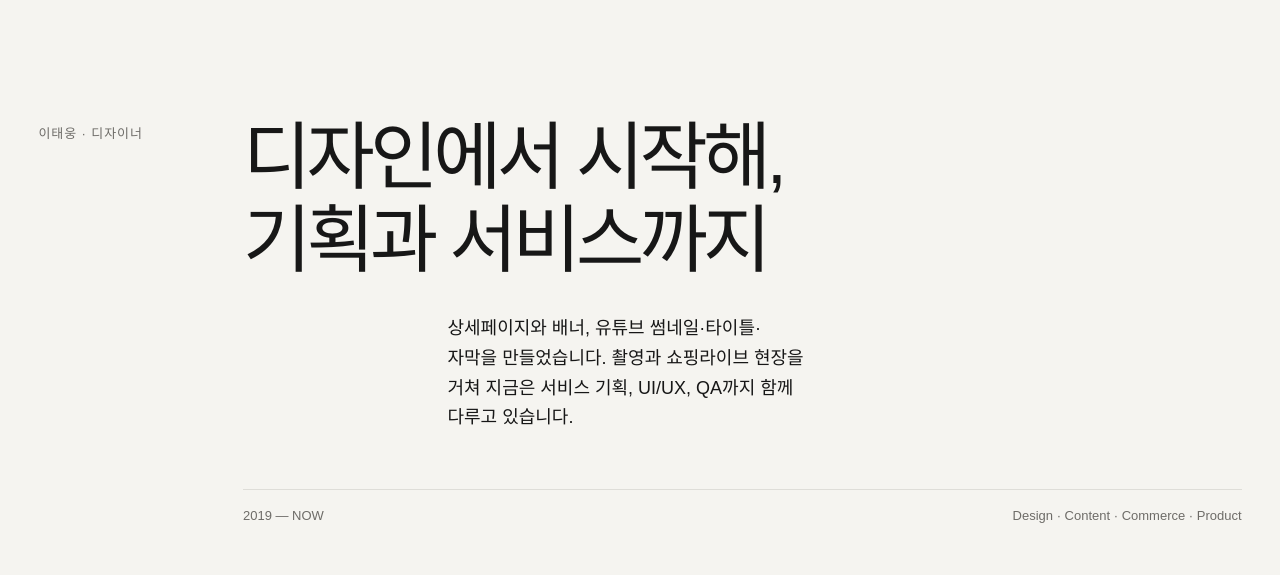
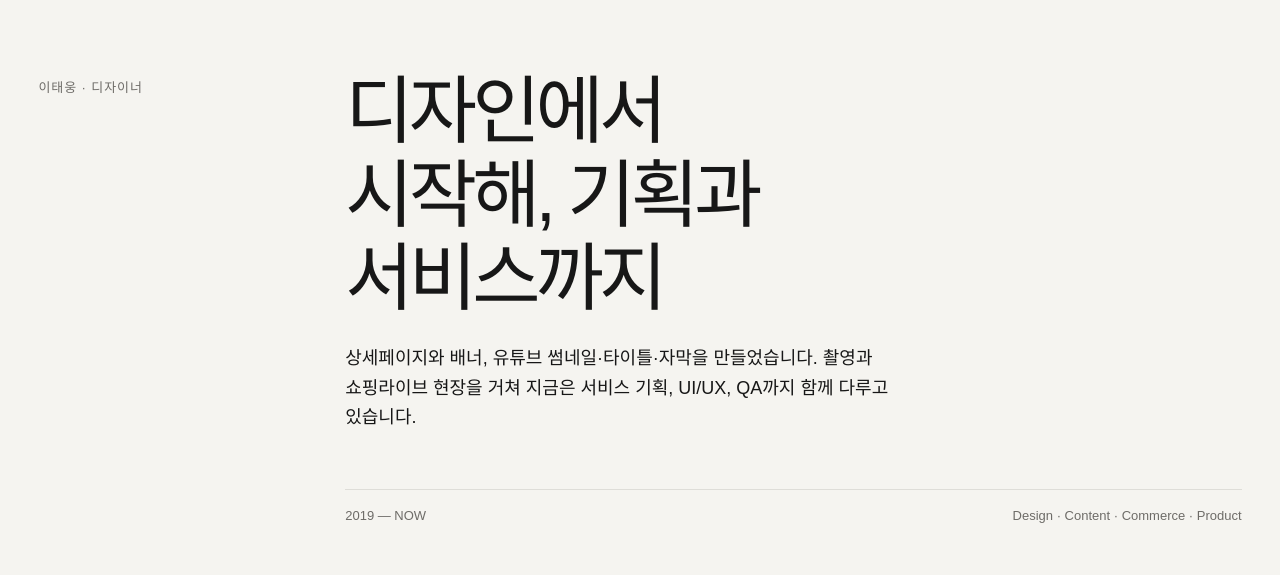
Before and after one commit to livee0322/taewoong-portfolio, a Next.js app: page / in a window 1280 px wide. Shown: the part 186-761 px from the top of the page. Built offline with nearby package versions, Linux system fonts and the light colour scheme; no server answers; the database is empty.

Commit message:
polish hero editorial grid alignment

```diff
--- a/src/app/globals.css
+++ b/src/app/globals.css
@@ -104,11 +104,11 @@ ul, ol { margin: 0; padding: 0; }
 .menu-toggle, .mobile-nav { display: none; }
 
 .home-hero { display: grid; min-height: calc(100svh - 76px); align-items: end; padding-top: clamp(5rem, 9vw, 8rem); padding-bottom: clamp(4rem, 7vw, 6rem); }
-.hero-copy { display: grid; grid-template-columns: repeat(12, minmax(0, 1fr)); align-items: end; gap: 0 24px; }
+.hero-copy { display: grid; grid-template-columns: repeat(12, minmax(0, 1fr)); align-items: start; gap: 0 24px; }
 .hero-eyebrow { grid-column: 1 / span 2; align-self: start; padding-top: 0.55rem; }
-.home-hero h1 { grid-column: 3 / -1; max-width: none; font-size: clamp(3.75rem, 5.8vw, 5.25rem); letter-spacing: -0.065em; }
-.hero-statement { grid-column: 5 / span 5; max-width: 36ch; margin-top: var(--space-8); font-size: clamp(1.125rem, 1.4vw, 1.35rem); line-height: 1.65; word-break: keep-all; }
-.hero-intro-note { grid-column: 3 / -1; display: flex; justify-content: space-between; gap: var(--space-6); margin-top: clamp(3.5rem, 7vh, 5.5rem); padding-top: var(--space-4); border-top: 1px solid var(--color-border); color: var(--color-muted); font-size: 0.8125rem; line-height: 1.5; }
+.home-hero h1 { grid-column: 4 / -1; max-width: 12ch; font-size: clamp(3.75rem, 5.8vw, 5.25rem); letter-spacing: -0.065em; }
+.hero-statement { grid-column: 4 / span 6; max-width: 38rem; margin-top: var(--space-heading-body); font-size: clamp(1.125rem, 1.4vw, 1.35rem); line-height: 1.65; word-break: keep-all; }
+.hero-intro-note { grid-column: 4 / -1; display: flex; justify-content: space-between; gap: var(--space-6); margin-top: clamp(3.5rem, 7vh, 5.5rem); padding-top: var(--space-4); border-top: 1px solid var(--color-border); color: var(--color-muted); font-size: 0.8125rem; line-height: 1.5; }
 
 .identity { border-top: 0; }
 .identity-layout { display: grid; grid-template-columns: repeat(12, minmax(0, 1fr)); gap: 24px; margin-top: var(--space-16); }
@@ -328,6 +328,10 @@ ul, ol { margin: 0; padding: 0; }
 @media (max-width: 1023px) {
   .home-hero { min-height: auto; padding-top: clamp(4rem, 9vw, 6.5rem); padding-bottom: clamp(3rem, 6vw, 4.5rem); }
   .page-shell { width: min(calc(100% - (var(--space-page-edge) * 2)), 1440px); }
+  .hero-copy { grid-template-columns: repeat(8, minmax(0, 1fr)); }
+  .home-hero h1 { grid-column: 3 / -1; }
+  .hero-statement { grid-column: 3 / span 5; }
+  .hero-intro-note { grid-column: 3 / -1; }
   .section-heading { grid-template-columns: repeat(8, minmax(0, 1fr)); }
   .section-heading > .eyebrow { grid-column: 1 / span 2; }
   .section-heading > h1, .section-heading > h2 { grid-column: 3 / -1; }
```
